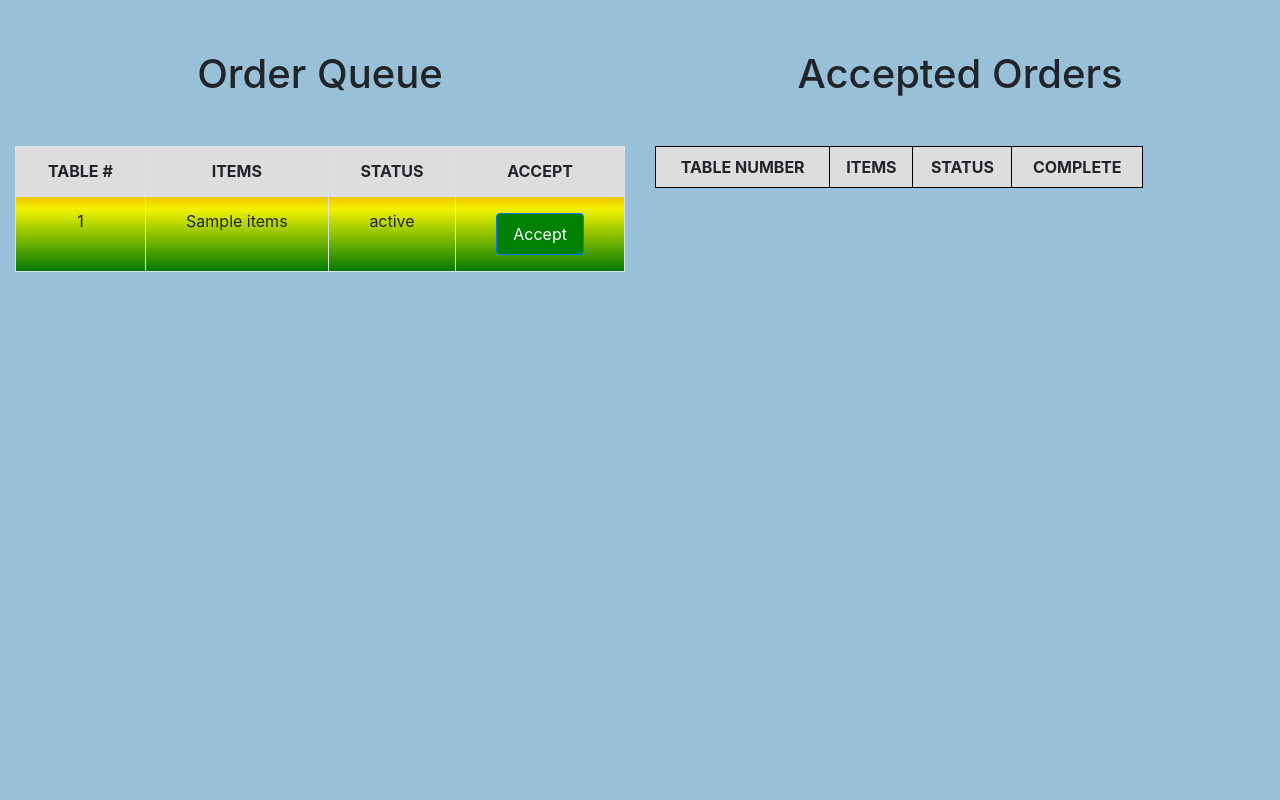
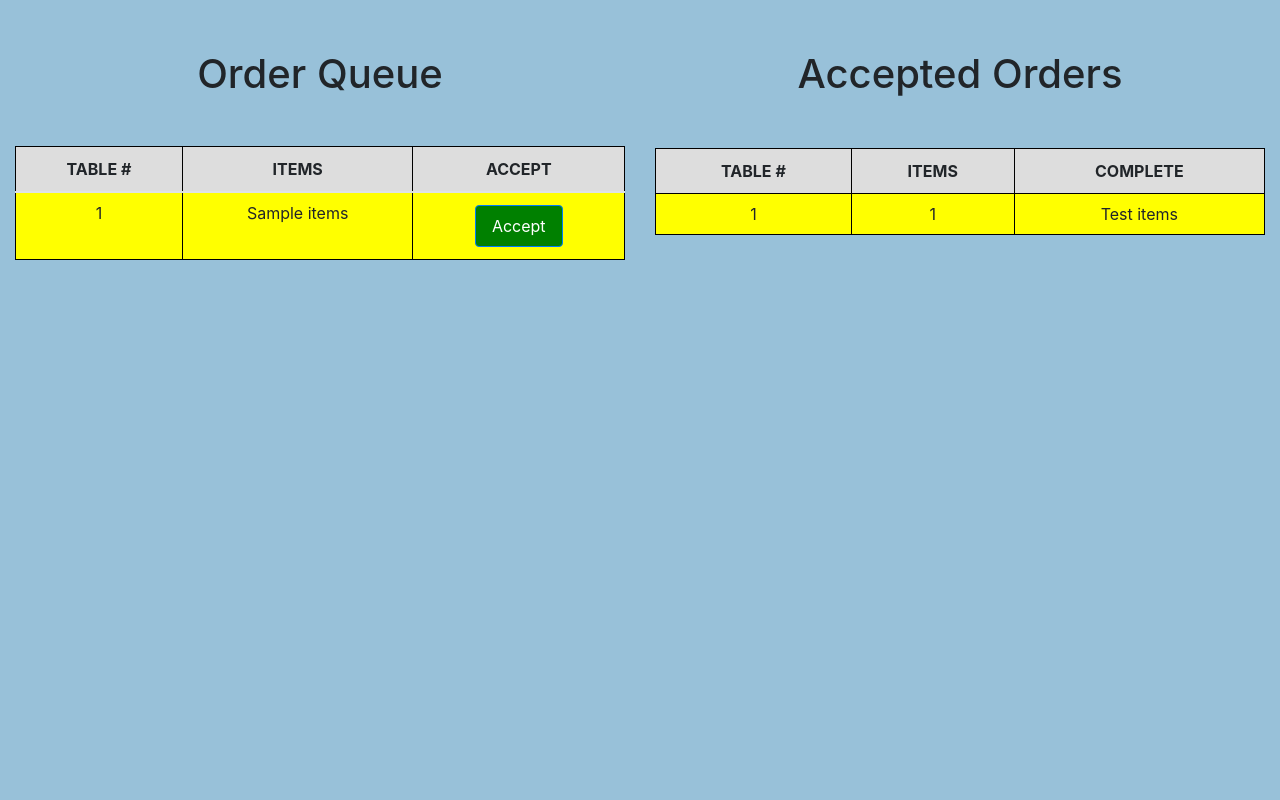
Before and after one commit to Yensid10/Multipurpose-Flask-Website-System-Project, a Flask app: template templates/kitchen.html in a window 1280 px wide. Run offline with Flask 2, Linux system fonts and the light colour scheme; the template is opened without the code that fills it: most values are stand-ins (such as "Sample title", 1, 10 or a date in 2020); lists and menus that the app fills with data are empty; some libraries are stand-ins or nearby versions.

Commit message:
made both tables fit the screen nicely

```diff
--- a/static/style.css
+++ b/static/style.css
@@ -2,20 +2,22 @@ body {
   overflow: hidden;
 }
 
-.kitchen-table-container {
+.kitchen-table-container,
+.accepted-table-container {
   height: calc(100vh - 50px);
-    overflow-y: auto;
+  max-height: calc(100vh - 50px);
+  overflow-y: scroll;
   margin-top: 50px;
-    text-align: left;
 }
 
 table {
   width: 100%;
   border-collapse: collapse;
-    background: linear-gradient(to bottom, red, yellow, green);
+  background: linear-gradient(to bottom, yellow, yellow);
 }
 
-th, td {
+th,
+td {
   border: 1px solid black;
   padding: 8px;
   text-align: center;
@@ -80,24 +82,16 @@ body {
   background-color: #98C1D9;
 }
 
-.accepted-table-container {
-    display: flex;
-    flex-direction: column;
-    height: calc(100vh - 50px);
-    overflow-y: auto;
-    margin-top: 50px;
-    text-align: center;
-}
-
 .accepted-table-container table {
-    width: 80%;
+  width: 100%;
 }
 
 .accepted-table-container h1 {
   margin-bottom: 20px;
 }
 
-.accepted-table-container th, .accepted-table-container td {
+.accepted-table-container th,
+.accepted-table-container td {
   border: 1px solid black;
   padding: 8px;
   text-align: center;
@@ -105,3 +99,37 @@ body {
 
 .accepted-table-container th {
   font-weight: bold;
+  text-transform: uppercase;
+  background-color: #ddd;
+  padding: 10px;
+}
+
+table.accepted-table {
+  margin: 50px auto;
+}
+
+.kitchen-table-container table {
+  width: 100%;
+}
+
+.kitchen-table-container h1 {
+  margin-bottom: 20px;
+}
+
+.kitchen-table-container th,
+.kitchen-table-container td {
+  border: 1px solid black;
+  padding: 8px;
+  text-align: center;
+}
+
+.kitchen-table-container th {
+  font-weight: bold;
+  text-transform: uppercase;
+  background-color: #ddd;
+  padding: 10px;
+}
+
+table.kitchen-table {
+  margin: 50px auto;
+}
--- a/templates/kitchen.html
+++ b/templates/kitchen.html
@@ -16,12 +16,11 @@
         <div class="col-md-6">
             <div class="kitchen-table-container">
                 <h1 class="text-center mb-5">Order Queue</h1>
-                <table class="table table-bordered table-striped" id="order-queue-table">
+                <table class="table table-bordered" id="order-queue-table">
                     <thead>
                     <tr>
                         <th>Table #</th>
                         <th>Items</th>
-                        <th>Status</th>
                         <th>Accept</th>
                     </tr>
                     </thead>
@@ -30,9 +29,8 @@
                         <tr>
                             <td>{{ order["table_number"] }}</td>
                             <td>{{ order["items"] }}</td>
-                            <td>{{ order["status"] }}</td>
                             <td>
-                                <button class="btn btn-primary accept-button" >Accept
+                                <button class="btn btn-primary accept-button">Accept
                                 </button>
                             </td>
                         </tr>
@@ -47,14 +45,17 @@
                 <table class="accepted-table">
                     <thead>
                     <tr>
-            <th>Table Number</th>
+                        <th>Table #</th>
                         <th>Items</th>
-            <th>Status</th>
                         <th>Complete</th>
                     </tr>
                     </thead>
                     <tbody>
-        <!-- Here you can dynamically add rows for each accepted order using JavaScript/jQuery -->
+                    <tr>
+                        <td>1</td>
+                        <td>1</td>
+                        <td>Test items</td>
+                    </tr>
                     </tbody>
                 </table>
 
```
Lines whose indentation alone changed are shown as unchanged.
